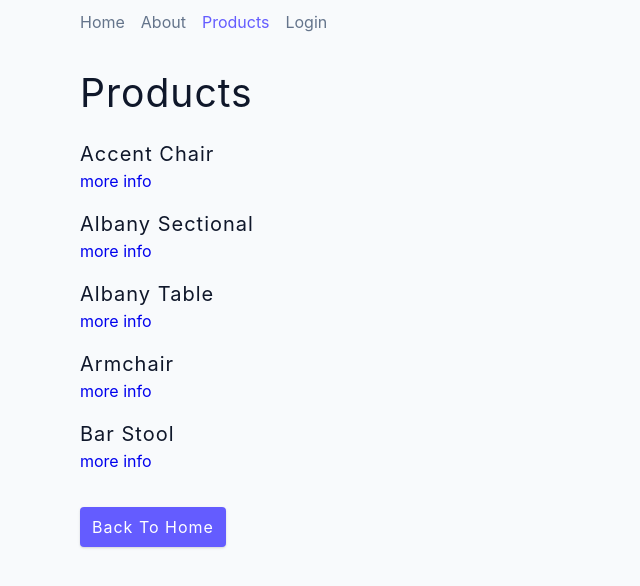
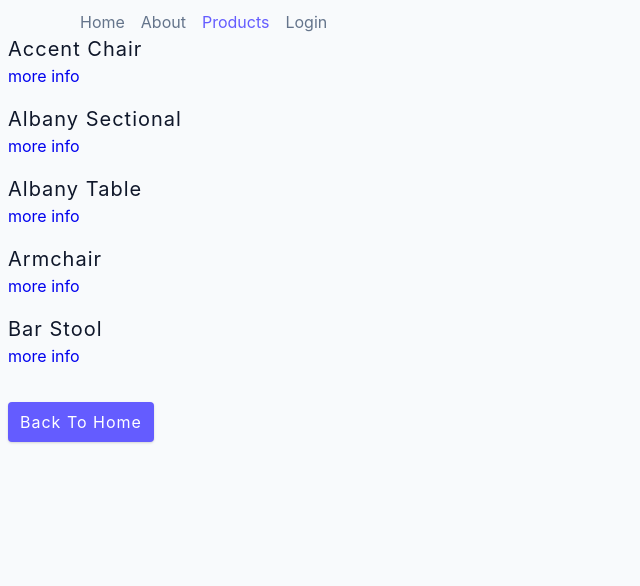
Before and after one commit to Pedro558/React-router, a React (Create React App) app: page /products in a window 1280 px wide. Shown: the top 586 px of the page, without its empty margins (0-640 px from the left). Built offline with nearby package versions, Linux system fonts and the light colour scheme.

Commit message:
:recycle: refactor: Product header

```diff
--- a/src/pages/Products.js
+++ b/src/pages/Products.js
@@ -3,8 +3,7 @@ import products from "../data";
 
 export  function Products() {
   return(
-    <section className='section'>
-      <h2>Products</h2>
+    <>
       <div className="products">
         {products.map(product => {
           return(
@@ -16,6 +15,6 @@ export  function Products() {
         })}
       </div>
       <Link to='/' className="btn">Back to Home</Link>
-    </section>
+    </>
   )
 }
```
